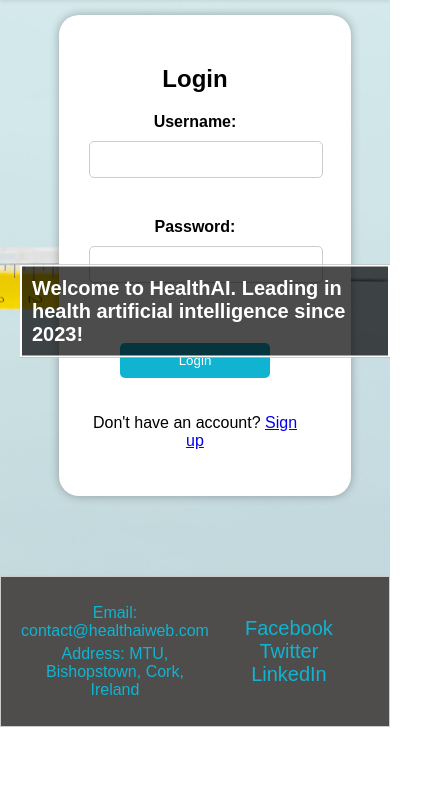
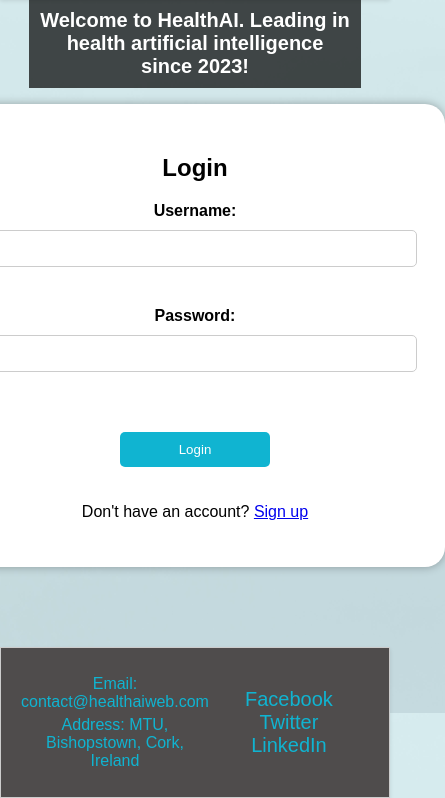
Before and after one commit to alexjohnyoung/HealthAI_GroupProject, a plain HTML site: page HealthAIWeb/index.html in a window 390 px wide. Shown: the part 131-929 px from the top of the page, 445 px wide, since content can reach past the window. Before the commit the page ends 858 px from the top, so only its background shows below. Drawn offline with Linux system fonts and the light colour scheme.

Commit message:
Updated styles.css

```diff
--- a/HealthAIWeb/styles.css
+++ b/HealthAIWeb/styles.css
@@ -9,7 +9,7 @@ body {
 .header {
     background-color: #ffffff;
     color: #10b4d1;
-    border: 1px solid #ccc; /* Add a grey border */
+    border: 1px solid #ccc;
     box-shadow: 0 2px 4px rgba(0, 0, 0, 0.1);
     padding: 5px;
     display: flex;
@@ -57,29 +57,24 @@ body {
     color: #0056b3;
 }
 
-h3 {
-    position: absolute;
-    top: 50%;
-    left: 20px;
-    transform: translateY(-50%);
-    font-size: 20px;
-    color: white;
+
+.about {
+    font-size: 18px;
+    color: #ffffff;
+    padding: 20px;
+    background-color: #fff;
+    background-color: rgba(0, 0, 0, 0.7);
     padding: 10px;
-    border: 2px solid white;
-    background-color: rgba(0, 0, 0, 0.7);
+    margin: 20px;
 }
 
-.about {
-    position: absolute;
-    top: 50%;
-    left: 20px;
-    transform: translateY(-50%);
-    font-size: 18px;
-    color: white;
-    padding: 10px;
-    border: 2px solid white;
-    background-color: rgba(0, 0, 0, 0.7);
+@media screen and (max-width: 768px) {
+    .about {
+        font-size: 16px;
+        margin: 10px;
+    }
 }
+
 
 .contact {
     position: absolute;
@@ -94,17 +89,17 @@ h3 {
     text-align: center;
 }
 
-.page-container {
-    display: flex;
-    justify-content: flex-end; /* Align everything to the right */
-    width: 80%;
-    margin: 0 auto;
+@media screen and (max-width: 768px) {
+    .contact {
+        font-size: 16px;
+        margin: 10px;
+    }
 }
 
 /* index form */
 .index_form {
     width: 400px;
-    box-shadow: 0 0 10px 0 rgba(0,0,0,0.3);
+    box-shadow: 0 0 10px 0 rgba(0, 0, 0, 0.3);
     background: #fff;
     padding: 30px;
     margin: 5% 0 20px 20px;
@@ -113,6 +108,35 @@ h3 {
     border-right: 20px solid transparent;
 }
 
+h3 {
+    font-size: 20px;
+    color: white;
+    padding: 10px;
+    text-align: center;
+    border: 2px solid white;
+    background-color: rgba(0, 0, 0, 0.7);
+}
+
+.page-container {
+    display: flex;
+    justify-content: flex-end;
+    width: 80%;
+    margin: 0 auto;
+}
+
+@media screen and (max-width: 600px) {
+    .page-container {
+        flex-direction: column;
+        align-items: center;
+    }
+    h3 {
+        position: static;
+        text-align: center;
+        width: 80%;
+        margin: 0 auto;
+        border: none;
+    }
+}
 
 
 /* Footer Styles */
```
